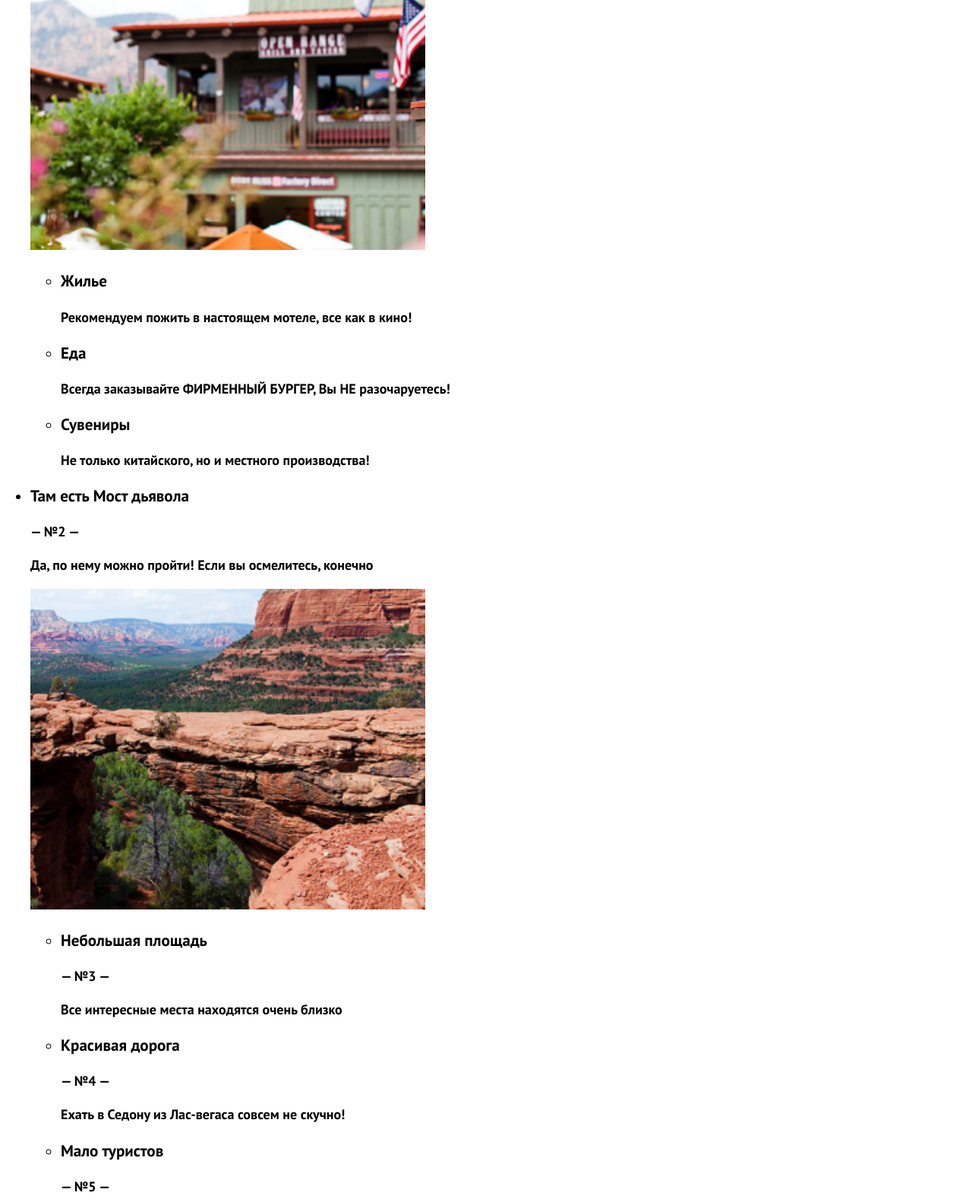
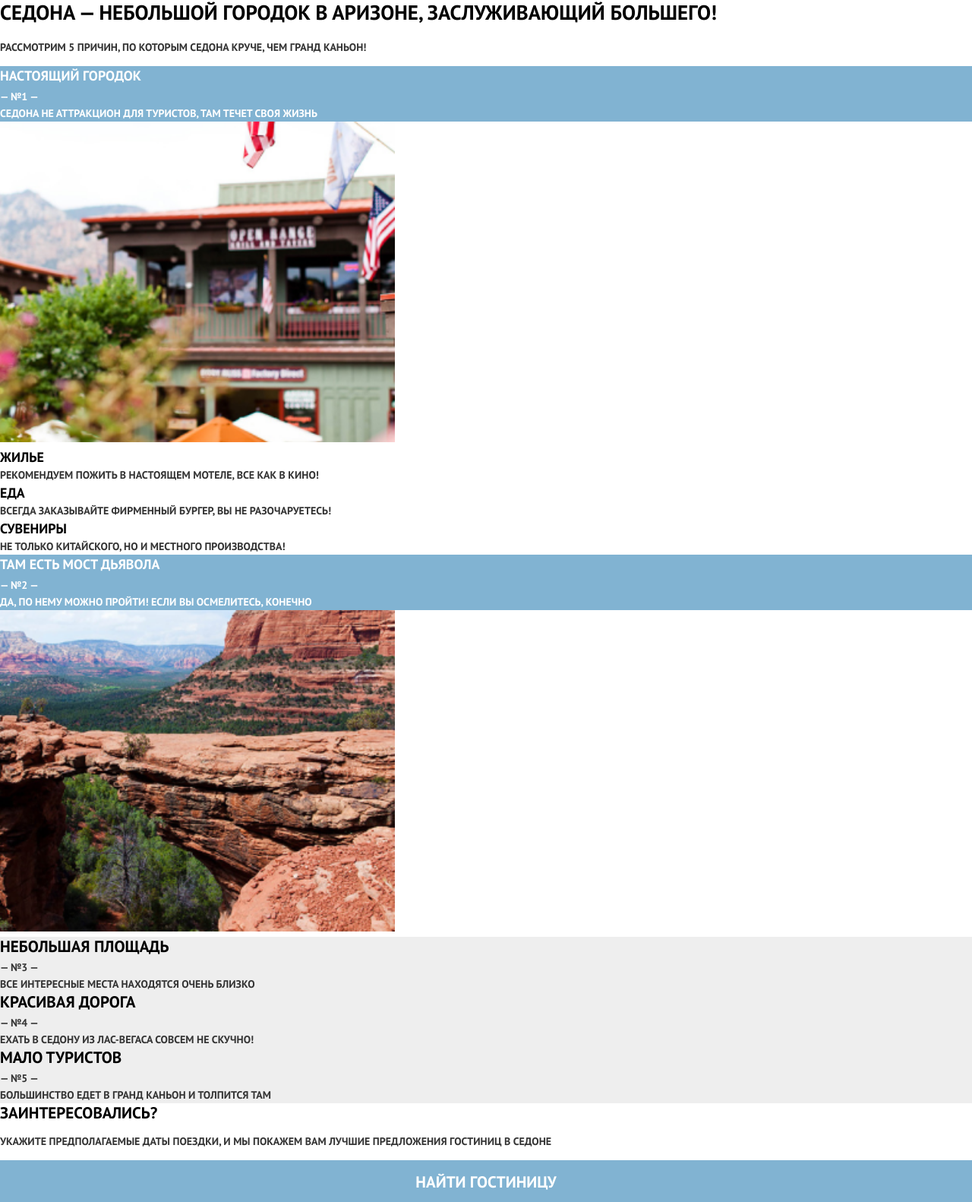
Before and after one commit to htmlacademy-adaptive/1117595-sedona-26, a website: page source/index.html in a window 1280 px wide. Shown: the part 800-2382 px from the top of the page at 76% size. Drawn offline with nearby package versions, Linux system fonts and the light colour scheme; files that its build step writes are made by us from their sources.

Commit message:
стилизация главной почти готова

```diff
--- a/source/index.html
+++ b/source/index.html
@@ -37,7 +37,9 @@
   <main class="main-container">
     <h1 class="visually-hidden">Городок Седона</h1>
     <header class="main-container__hero hero">
-      <img class="hero__image" src="img/text-index.svg" alt="Картинка с приветствием - Welcome to the gorgeous Sedona, becouse the Grand Canyon sucks!" width="282" height="214">
+      <div class="hero__background">
+        <img class="hero__image" src="img/text-index.svg" alt="Картинка с приветствием - Welcome to the gorgeous Sedona, becouse the Grand Canyon sucks!" width="282" height="214">
+      </div>
       <h2 class="hero__title">
         СЕДОНА — небольшой городок в АРИЗОНЕ, заслуживающий большего!
       </h2>
--- /dev/null
+++ b/source/sass/blocks/button.scss
@@ -0,0 +1,9 @@
+.button {
+  display: block;
+  color: $basic-white;
+  background-color: $basic-blue;
+  font-size: 21px;
+  line-height: 26px;
+  padding: 16px 49px;
+  text-align: center;
+}
--- /dev/null
+++ b/source/sass/blocks/descr.scss
@@ -0,0 +1,21 @@
+.descr {
+  background-color: $basic-blue;
+  color: $basic-white;
+}
+
+.descr__title {
+  font-size: 18px;
+  margin: 0;
+}
+
+.descr__number {
+  font-size: 14px;
+  line-height: 21px;
+}
+
+.descr__legend {
+  font-size: 14px;
+  line-height: 21px;
+  font-weight: 400;
+  margin: 0;
+}
--- /dev/null
+++ b/source/sass/blocks/features.scss
@@ -0,0 +1,4 @@
+.features__list,
+.features__sublist {
+  @include list-reset;
+}
--- /dev/null
+++ b/source/sass/blocks/hero.scss
@@ -0,0 +1,18 @@
+.hero__background {
+  background-color: $bg-layer-darkgreen;
+  background-image: url("../../img/background_s.jpg");
+  background-position: top;
+  background-repeat: no-repeat;
+  padding-top: 90px;
+}
+
+.hero__image {
+  margin-bottom: 117px;
+}
+
+.hero__text {
+  font-size: 14px;
+  font-weight: 400;
+  line-height: 21px;
+  color: $darkengray;
+}
--- /dev/null
+++ b/source/sass/blocks/main-container.scss
@@ -0,0 +1 @@
+//
--- a/source/sass/blocks/main-header.scss
+++ b/source/sass/blocks/main-header.scss
@@ -1,3 +1,3 @@
-.main-header {
+/*.main-header {
   padding: 0 28px 0 49px;
-}
+}*/
--- a/source/sass/blocks/main-nav.scss
+++ b/source/sass/blocks/main-nav.scss
@@ -1,4 +1,17 @@
+.main-nav {
+  background-color: $basic-blue;
+}
+
 .main-nav__list {
   @include list-reset;
-  margin-left: 100px;
+  text-align: center;
 }
+
+.main-nav__item {
+  margin-bottom: 30px;
+}
+
+.main-nav__list a {
+  text-decoration: none;
+  color: $basic-white;
+}
--- a/source/sass/blocks/page.scss
+++ b/source/sass/blocks/page.scss
@@ -10,4 +10,5 @@
   margin: 0;
   background-color: $basic-white;
   color: $basic-black;
+  text-transform: uppercase;
 }
--- /dev/null
+++ b/source/sass/blocks/search.scss
@@ -0,0 +1,11 @@
+.search__text {
+  font-size: 21px;
+  margin: 0;
+}
+
+.search__text-date {
+  color: $darkengray;
+  font-size: 14px;
+  line-height: 21px;
+  font-weight: normal;
+}
--- /dev/null
+++ b/source/sass/blocks/second-sublist.scss
@@ -0,0 +1,22 @@
+.second-sublist {
+  background-color: $gray;
+}
+
+.second-sublist__title {
+  margin: 0;
+}
+
+.second-sublist__number {
+  color: $darkengray;
+  font-size: 14px;
+  line-height: 21px;
+  font-weight: normal;
+}
+
+.second-sublist__description {
+  color: $darkengray;
+  font-size: 14px;
+  line-height: 21px;
+  font-weight: normal;
+  margin: 0;
+}
--- /dev/null
+++ b/source/sass/blocks/sublist.scss
@@ -0,0 +1,12 @@
+.sublist__title {
+  font-size: 18px;
+  margin: 0;
+}
+
+.sublist__description {
+  font-size: 14px;
+  line-height: 21px;
+  font-weight: 400;
+  color: $darkengray;
+  margin: 0;
+}
--- a/source/sass/global/mixins.scss
+++ b/source/sass/global/mixins.scss
@@ -3,8 +3,3 @@
   padding: 0;
   margin: 0;
 }
-
-@mixin link-reset {
-  color: $basic-black;
-  text-decoration: none;
-}
--- a/source/sass/style.scss
+++ b/source/sass/style.scss
@@ -10,3 +10,11 @@
 @import "blocks/page.scss";
 @import "blocks/main-header.scss";
 @import "blocks/main-nav.scss";
+@import "blocks/main-container.scss";
+@import "blocks/hero.scss";
+@import "blocks/features.scss";
+@import "blocks/sublist.scss";
+@import "blocks/descr.scss";
+@import "blocks/second-sublist.scss";
+@import "blocks/search.scss";
+@import "blocks/button.scss";
```
Also changed, not shown: source/img/background_s.jpg (added), source/img/background_s.jpg.jpg (deleted).
